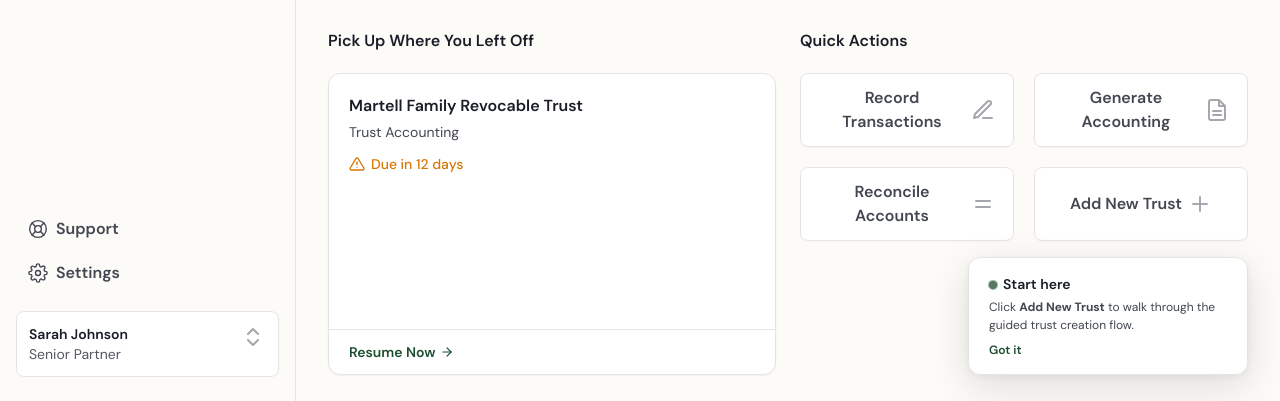
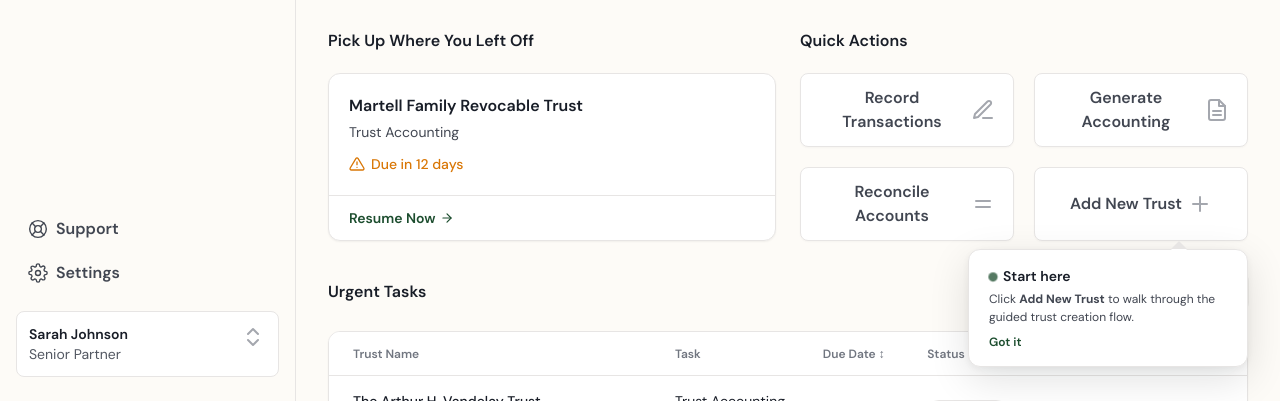
Before and after one commit to gabs-ux/entrusted, a plain HTML site: page index.html in a window 1280 px wide. Shown: the part 399-800 px from the top of the page. Drawn offline with Linux system fonts and the light colour scheme.

Commit message:
Fix tooltip: absolute positioned on desktop, in-flow on mobile
Co-Authored-By: Claude Opus 4.6 <noreply@anthropic.com>

```diff
--- a/index.html
+++ b/index.html
@@ -446,9 +446,13 @@ body{font-family:var(--ff);
 .dash-disabled{pointer-events:none!important;cursor:default!important}
 
 /* ── ONBOARDING TOOLTIP ─────────────────────────── */
-.onboard-tooltip{z-index:900;background:var(--white);border:1px solid var(--border);
+.onboard-tooltip{position:absolute;z-index:900;background:var(--white);border:1px solid var(--border);
   border-radius:var(--r-xl);padding:var(--sp-xl) var(--sp-2xl);box-shadow:0 12px 40px rgba(10,13,18,.12),0 2px 8px rgba(10,13,18,.06);
-  max-width:280px;animation:onboardFadeIn .5s ease .3s both;margin-top:var(--sp-xl);margin-left:auto}
+  max-width:280px;animation:onboardFadeIn .5s ease .3s both;right:0;top:100%;margin-top:var(--sp-md)}
+.onboard-tooltip::before{content:'';position:absolute;bottom:100%;right:60px;
+  border:8px solid transparent;border-bottom-color:var(--white)}
+.onboard-tooltip::after{content:'';position:absolute;bottom:calc(100% + 1px);right:60px;
+  border:8px solid transparent;border-bottom-color:var(--border)}
 .onboard-dot{width:8px;height:8px;background:var(--g800);border-radius:50%;display:inline-block;
   animation:onboardPulse 2s ease-in-out infinite;margin-right:var(--sp-sm);vertical-align:middle}
 .onboard-ttl{font-size:var(--fs-sm);line-height:var(--lh-sm);font-weight:600;color:var(--text);margin-bottom:4px}
@@ -610,7 +614,8 @@ body{font-family:var(--ff);
   .conn-thead,.conn-row{min-width:600px}
   .conn-card{overflow-x:auto}
   /* Onboarding tooltip */
-  .onboard-tooltip{max-width:100%}
+  .onboard-tooltip{position:relative;right:auto;top:auto;max-width:100%;margin-top:var(--sp-md);grid-column:1/-1}
+  .onboard-tooltip::before,.onboard-tooltip::after{display:none}
 }
 
 /* ── Phone (≤480px) ────────────────────────────── */
@@ -2052,13 +2057,10 @@ function loadPresets() {
       <div class="onboard-ttl"><span class="onboard-dot"></span>Start here</div>
       <div class="onboard-body">Click <strong>Add New Trust</strong> to walk through the guided trust creation flow.</div>
       <button class="onboard-dismiss" onclick="dismissOnboard()">Got it</button>`;
-    // Insert after the grid so it flows below the button
-    grid.parentNode.insertBefore(tip, grid.nextSibling);
-    positionTooltip();
-    window.addEventListener('resize', positionTooltip);
+    // Append inside the grid so absolute positioning anchors to it
+    grid.appendChild(tip);
   }
   function positionTooltip() {
-    // No-op — tooltip is now in document flow below the QA grid
   }
   window.dismissOnboard = function() {
     const tip = document.getElementById('onboard-tip');
```
